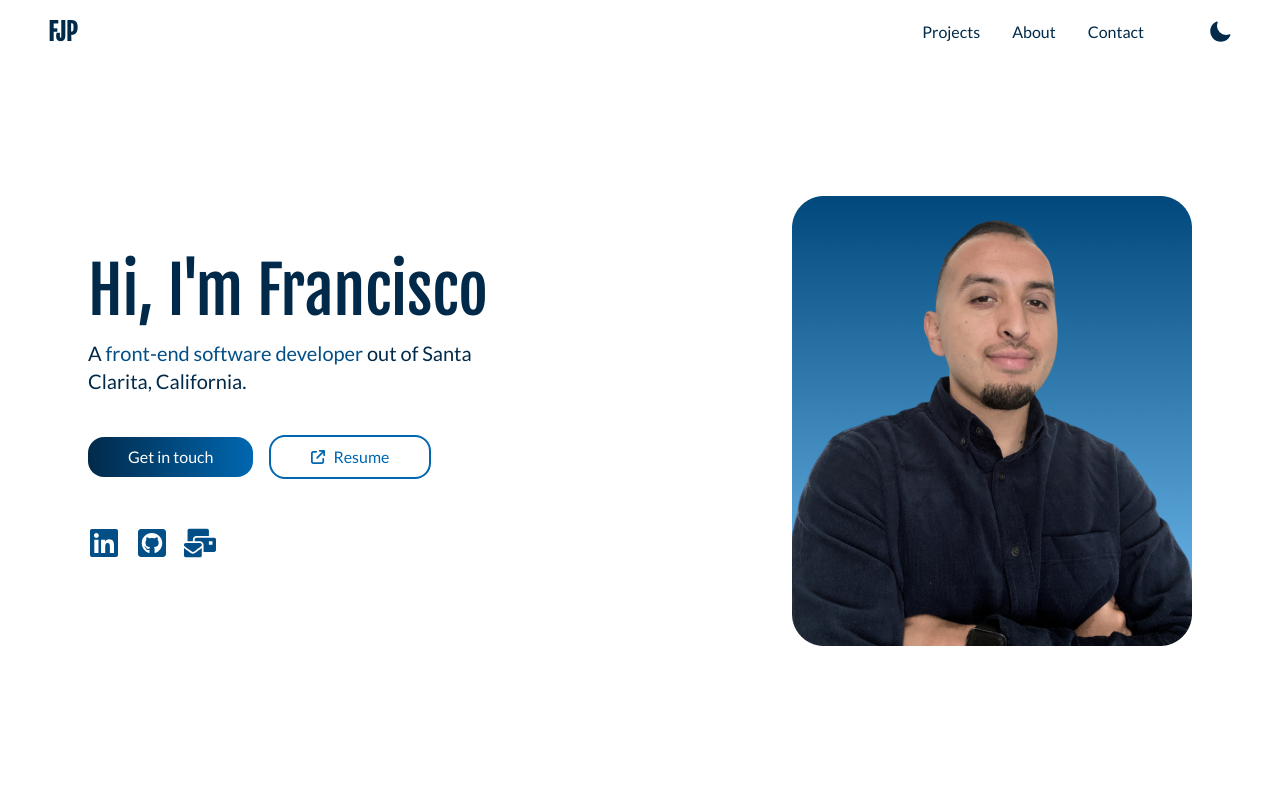
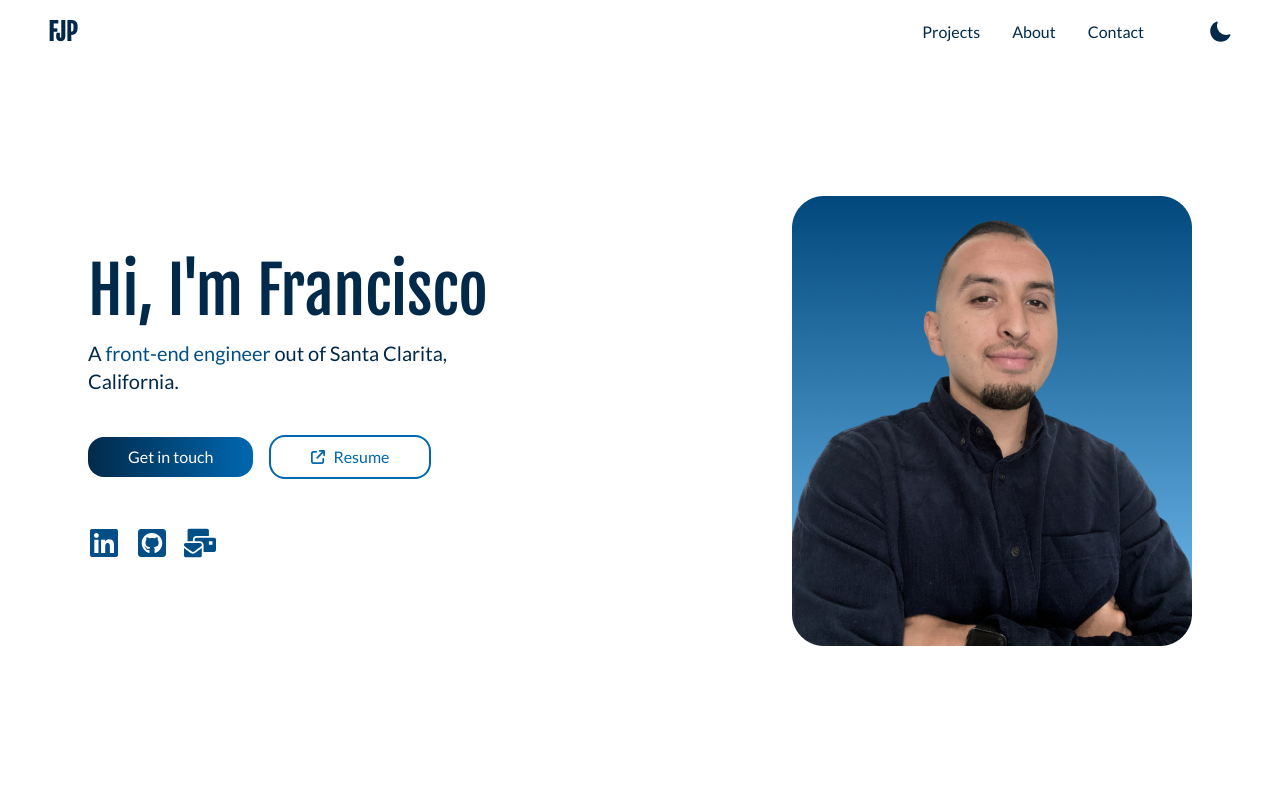
Before and after one commit to fperezfrancisco/dev-portfolio-v3, a React (Vite) app: page / in a window 1280 px wide. Shown: the top 800 px of the page. Built offline with nearby package versions, Linux system fonts and the light colour scheme.

Commit message:
updated resume and hero text

```diff
--- a/src/components/sections/HeroSection.jsx
+++ b/src/components/sections/HeroSection.jsx
@@ -5,7 +5,7 @@ import { FaMailBulk } from "react-icons/fa";
 import { FaArrowUpRightFromSquare } from "react-icons/fa6";
 import { useNavigate } from "react-router";
 import heroImg from "../../assets/portfolio-hero-art.png";
-import resume from "../../assets/2025-resume.docx.pdf";
+import resume from "../../assets/FranciscoJPerezFrontendEngineerResume.pdf";
 
 // React
 import { motion, useAnimation } from "motion/react";
@@ -43,8 +43,8 @@ const HeroSection = () => {
           transition={{ duration: 0.5, delay: 0.25, ease: "easeOut" }}
         >
           <p className="primaryText my-2 md:text-xl md:my-4">
-            A <span className="accentText">front-end software developer</span>{" "}
-            out of Santa Clarita, California.
+            A <span className="accentText">front-end engineer</span> out of
+            Santa Clarita, California.
           </p>
         </motion.div>
         <motion.div
```
Also changed, not shown: 1 other file (tests, documents, lock files or other folders).
